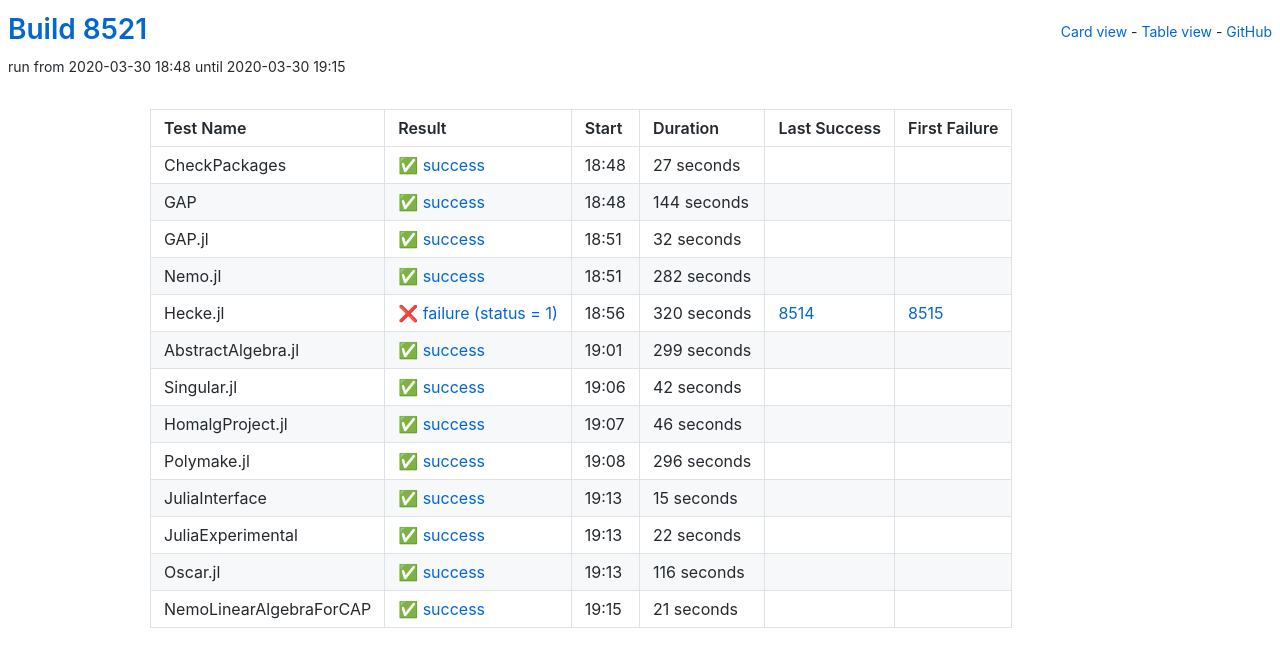
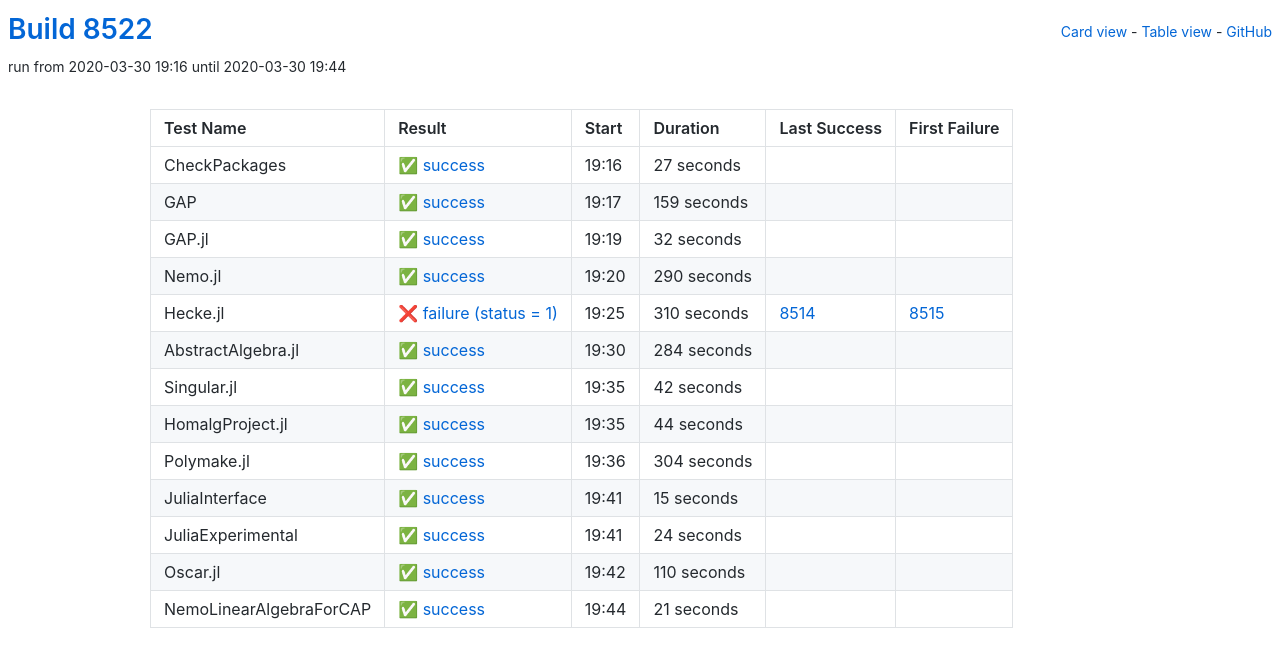
Before and after one commit to oscar-system/oscar-ci-status, a Jekyll site: the page built from table.html, in a window 1280 px wide. Shown: the top 667 px of the page. Built offline with Jekyll 4.4.1, drawn with Linux system fonts in a browser that asks for light colours.

Commit message:
Build 8522

```diff
--- a/_data/ci.yml
+++ b/_data/ci.yml
@@ -1,5 +1,5 @@
-build: 8521
-build_url: https://oscarci.mathematik.uni-kl.de/job/oscar/8521/
+build: 8522
+build_url: https://oscarci.mathematik.uni-kl.de/job/oscar/8522/
 job: oscar
 tests:
 - duration: 27
@@ -8,20 +8,20 @@
   first_failure_url: null
   last_success: false
   last_success_url: null
-  log: https://oscarci.mathematik.uni-kl.de/job/oscar/8521/artifact/logs/build-8521/CheckPackages.log
+  log: https://oscarci.mathematik.uni-kl.de/job/oscar/8522/artifact/logs/build-8522/CheckPackages.log
   name: CheckPackages
-  start: 2020-03-30 18:48
+  start: 2020-03-30 19:16
   status: success
   success: true
-- duration: 144
+- duration: 159
   exitcode: 0
   first_failure: false
   first_failure_url: null
   last_success: false
   last_success_url: null
-  log: https://oscarci.mathematik.uni-kl.de/job/oscar/8521/artifact/logs/build-8521/GAP.log
+  log: https://oscarci.mathematik.uni-kl.de/job/oscar/8522/artifact/logs/build-8522/GAP.log
   name: GAP
-  start: 2020-03-30 18:48
+  start: 2020-03-30 19:17
   status: success
   success: true
 - duration: 32
@@ -30,42 +30,42 @@
   first_failure_url: null
   last_success: false
   last_success_url: null
-  log: https://oscarci.mathematik.uni-kl.de/job/oscar/8521/artifact/logs/build-8521/GAP.jl.log
+  log: https://oscarci.mathematik.uni-kl.de/job/oscar/8522/artifact/logs/build-8522/GAP.jl.log
   name: GAP.jl
-  start: 2020-03-30 18:51
+  start: 2020-03-30 19:19
   status: success
   success: true
-- duration: 282
+- duration: 290
   exitcode: 0
   first_failure: false
   first_failure_url: null
   last_success: false
   last_success_url: null
-  log: https://oscarci.mathematik.uni-kl.de/job/oscar/8521/artifact/logs/build-8521/Nemo.jl.log
+  log: https://oscarci.mathematik.uni-kl.de/job/oscar/8522/artifact/logs/build-8522/Nemo.jl.log
   name: Nemo.jl
-  start: 2020-03-30 18:51
+  start: 2020-03-30 19:20
   status: success
   success: true
-- duration: 320
+- duration: 310
   exitcode: 1
   first_failure: 8515
   first_failure_url: https://oscarci.mathematik.uni-kl.de/job/oscar/8515/
   last_success: 8514
   last_success_url: https://oscarci.mathematik.uni-kl.de/job/oscar/8514/
-  log: https://oscarci.mathematik.uni-kl.de/job/oscar/8521/artifact/logs/build-8521/Hecke.jl.log
+  log: https://oscarci.mathematik.uni-kl.de/job/oscar/8522/artifact/logs/build-8522/Hecke.jl.log
   name: Hecke.jl
-  start: 2020-03-30 18:56
+  start: 2020-03-30 19:25
   status: failure
   success: false
-- duration: 299
+- duration: 284
   exitcode: 0
   first_failure: false
   first_failure_url: null
   last_success: false
   last_success_url: null
-  log: https://oscarci.mathematik.uni-kl.de/job/oscar/8521/artifact/logs/build-8521/AbstractAlgebra.jl.log
+  log: https://oscarci.mathematik.uni-kl.de/job/oscar/8522/artifact/logs/build-8522/AbstractAlgebra.jl.log
   name: AbstractAlgebra.jl
-  start: 2020-03-30 19:01
+  start: 2020-03-30 19:30
   status: success
   success: true
 - duration: 42
@@ -74,31 +74,31 @@
   first_failure_url: null
   last_success: false
   last_success_url: null
-  log: https://oscarci.mathematik.uni-kl.de/job/oscar/8521/artifact/logs/build-8521/Singular.jl.log
+  log: https://oscarci.mathematik.uni-kl.de/job/oscar/8522/artifact/logs/build-8522/Singular.jl.log
   name: Singular.jl
-  start: 2020-03-30 19:06
+  start: 2020-03-30 19:35
   status: success
   success: true
-- duration: 46
+- duration: 44
   exitcode: 0
   first_failure: false
   first_failure_url: null
   last_success: false
   last_success_url: null
-  log: https://oscarci.mathematik.uni-kl.de/job/oscar/8521/artifact/logs/build-8521/HomalgProject.jl.log
+  log: https://oscarci.mathematik.uni-kl.de/job/oscar/8522/artifact/logs/build-8522/HomalgProject.jl.log
   name: HomalgProject.jl
-  start: 2020-03-30 19:07
+  start: 2020-03-30 19:35
   status: success
   success: true
-- duration: 296
+- duration: 304
   exitcode: 0
   first_failure: false
   first_failure_url: null
   last_success: false
   last_success_url: null
-  log: https://oscarci.mathematik.uni-kl.de/job/oscar/8521/artifact/logs/build-8521/Polymake.jl.log
+  log: https://oscarci.mathematik.uni-kl.de/job/oscar/8522/artifact/logs/build-8522/Polymake.jl.log
   name: Polymake.jl
-  start: 2020-03-30 19:08
+  start: 2020-03-30 19:36
   status: success
   success: true
 - duration: 15
@@ -107,31 +107,31 @@
   first_failure_url: null
   last_success: false
   last_success_url: null
-  log: https://oscarci.mathematik.uni-kl.de/job/oscar/8521/artifact/logs/build-8521/JuliaInterface.log
+  log: https://oscarci.mathematik.uni-kl.de/job/oscar/8522/artifact/logs/build-8522/JuliaInterface.log
   name: JuliaInterface
-  start: 2020-03-30 19:13
+  start: 2020-03-30 19:41
   status: success
   success: true
-- duration: 22
+- duration: 24
   exitcode: 0
   first_failure: false
   first_failure_url: null
   last_success: false
   last_success_url: null
-  log: https://oscarci.mathematik.uni-kl.de/job/oscar/8521/artifact/logs/build-8521/JuliaExperimental.log
+  log: https://oscarci.mathematik.uni-kl.de/job/oscar/8522/artifact/logs/build-8522/JuliaExperimental.log
   name: JuliaExperimental
-  start: 2020-03-30 19:13
+  start: 2020-03-30 19:41
   status: success
   success: true
-- duration: 116
+- duration: 110
   exitcode: 0
   first_failure: false
   first_failure_url: null
   last_success: false
   last_success_url: null
-  log: https://oscarci.mathematik.uni-kl.de/job/oscar/8521/artifact/logs/build-8521/Oscar.jl.log
+  log: https://oscarci.mathematik.uni-kl.de/job/oscar/8522/artifact/logs/build-8522/Oscar.jl.log
   name: Oscar.jl
-  start: 2020-03-30 19:13
+  start: 2020-03-30 19:42
   status: success
   success: true
 - duration: 21
@@ -140,8 +140,8 @@
   first_failure_url: null
   last_success: false
   last_success_url: null
-  log: https://oscarci.mathematik.uni-kl.de/job/oscar/8521/artifact/logs/build-8521/NemoLinearAlgebraForCAP.log
+  log: https://oscarci.mathematik.uni-kl.de/job/oscar/8522/artifact/logs/build-8522/NemoLinearAlgebraForCAP.log
   name: NemoLinearAlgebraForCAP
-  start: 2020-03-30 19:15
+  start: 2020-03-30 19:44
   status: success
   success: true
```
Also changed, not shown: README.md.
